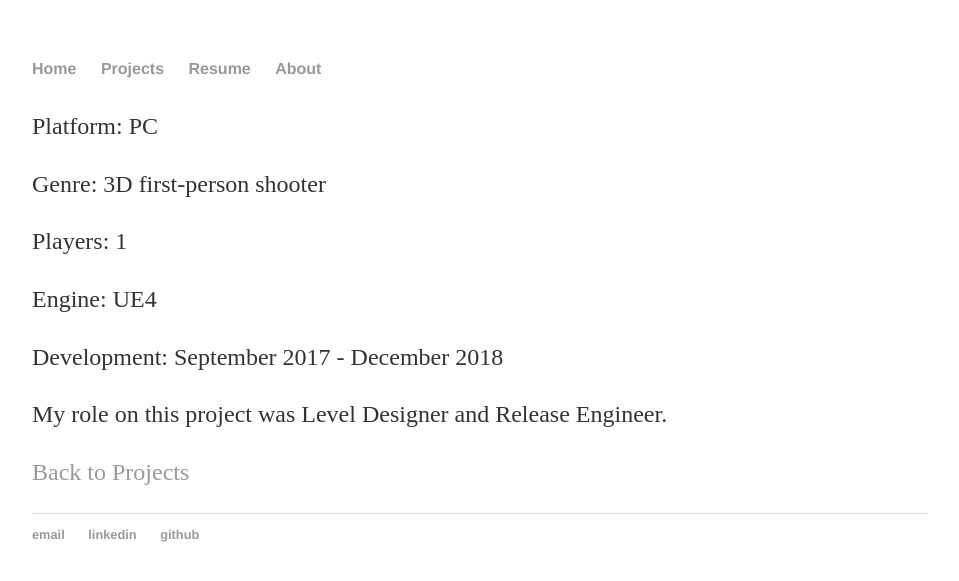
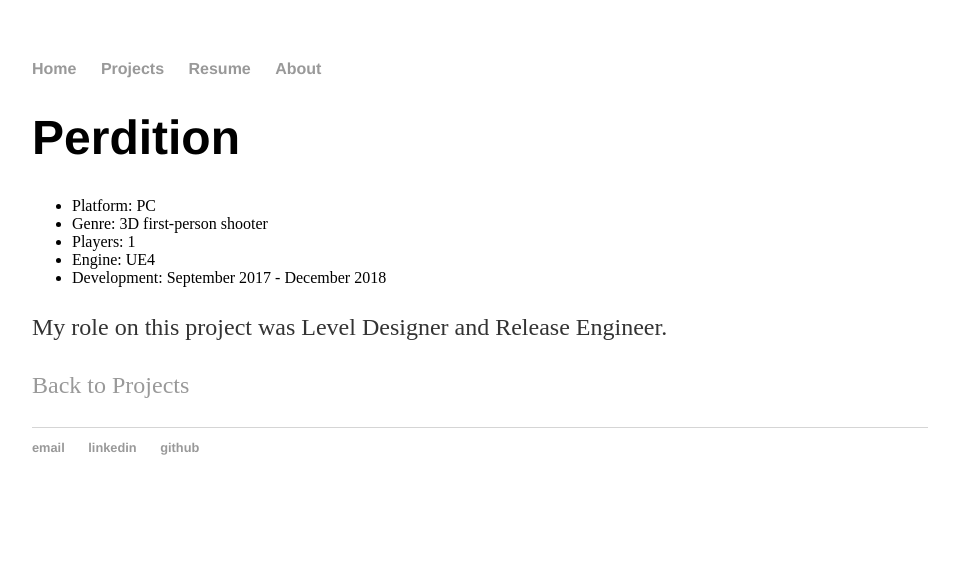
Before and after one commit to digigrant/digigrant.github.io, a Jekyll site: the page built from projects/perdition.html, in a window 1280 px wide. Shown: the top 581 px of the page, without its empty margins (160-1119 px from the left). Built offline with Jekyll 4.4.1, drawn with Linux system fonts in a browser that asks for light colours.

Commit message:
Update projects.html

```diff
--- a/_layouts/projects.html
+++ b/_layouts/projects.html
@@ -1,13 +1,14 @@
 ---
 layout: default
 ---
-
-<h1>{{ page.projectname }}</h1>
-<p>Platform: {{ page.platform }}</p>
-<p>Genre: {{ page.genre }}</p>
-<p>Players: {{ page.players }}</p>
-<p>Engine: {{ page.engine }}</p>
-<p>Development: {{ page.start }} - {{ page.end }}</p>
+<h1>{{ page.title }}</h1>
+<ul>
+  <li>Platform: {{ page.platform }}</li>
+  <li>Genre: {{ page.genre }}</li>
+  <li>Players: {{ page.players }}</li>
+  <li>Engine: {{ page.engine }}</li>
+  <li>Development: {{ page.start }} - {{ page.end }}</li>
+</ul>
 
 {{ content }}
 
```
